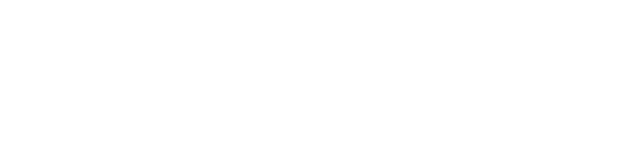
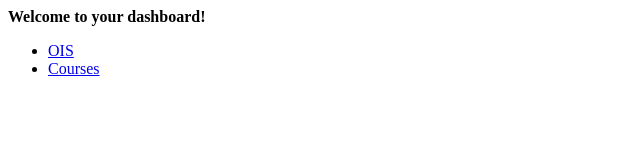
Before and after one commit to taunotamm/veebirakendused-prax-2, a plain HTML site: page index.html in a window 1280 px wide. Shown: the whole page, without its empty margins (0-640 px from the left). Drawn offline with Linux system fonts and the light colour scheme.

Commit message:
Update index.html

```diff
--- a/index.html
+++ b/index.html
@@ -14,6 +14,32 @@
 
 <body>
 
+    <header>
+
+    <strong>Welcome to your dashboard!</strong>
+
+</header>
+
+<footer>
+
+    <ul>
+
+        <li>
+
+            <a href="https://ois2.ut.ee/">OIS</a>
+
+        </li>
+
+        <li>
+
+            <a href="https://courses.cs.ut.ee/">Courses</a>
+
+        </li>
+
+    </ul>
+
+</footer>
+
 </body>
 
 </html>
```
